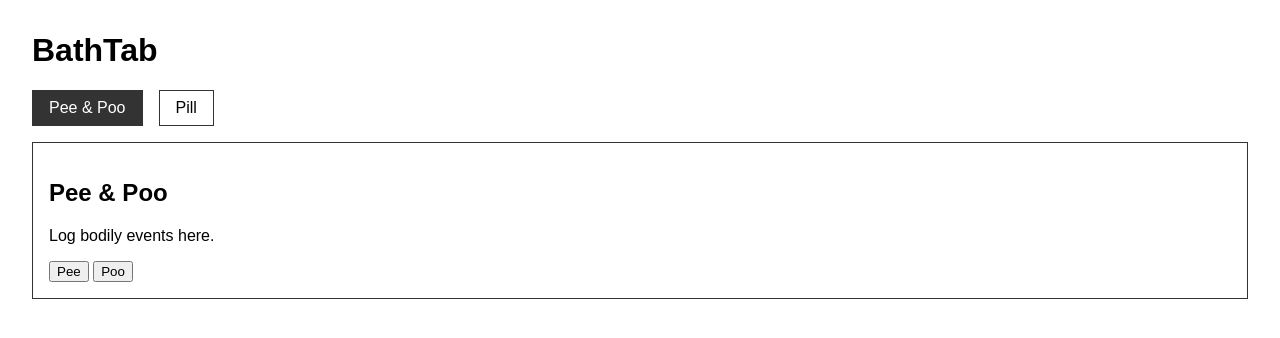
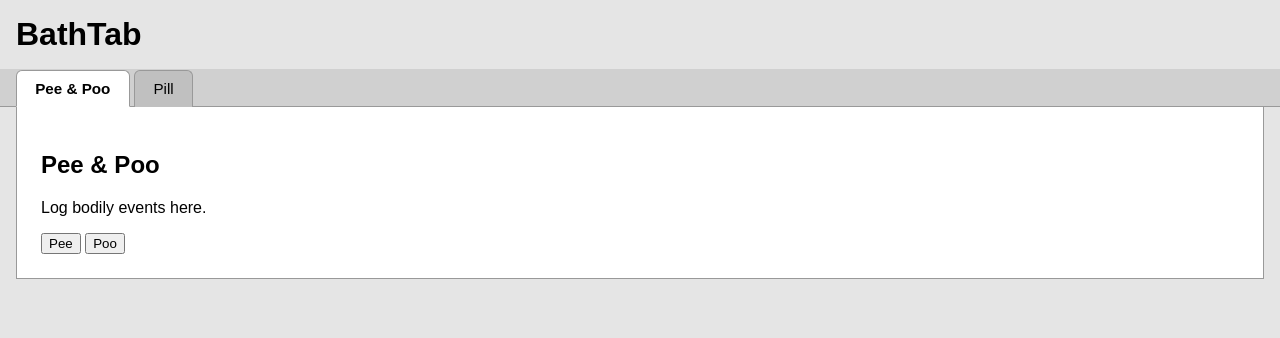
Before and after one commit to vladimir-zolotykh/bathtab, a Django app: page / in a window 1280 px wide. Shown: the top 338 px of the page. Run offline with Django 5.2, Linux system fonts and the light colour scheme.

Commit message:
Mimic browser tabs
GPT5 version

```diff
--- a/bathtab_prj/timestamp_app/templates/timestamp_app/base.html
+++ b/bathtab_prj/timestamp_app/templates/timestamp_app/base.html
@@ -3,32 +3,71 @@
     <head>
         <meta charset="UTF-8">
         <title>BathTab</title>
+
         <style>
          body {
              font-family: sans-serif;
-             margin: 2em;
+             margin: 0;
+             background: #e5e5e5;
          }
+
+         h1 {
+             margin: 1rem;
+         }
+
+         /* --- Tabs container --- */
          .tabs {
              display: flex;
-             gap: 1em;
-             margin-bottom: 1em;
+             padding-left: 1rem;
+             background: #d0d0d0;
+             border-bottom: 1px solid #999;
          }
+
+         /* --- Individual tab --- */
          .tab {
-             padding: 0.5em 1em;
-             border: 1px solid #333;
+             position: relative;
+             top: 1px;
+             padding: 0.6em 1.2em;
+             margin-right: 0.3em;
+
+             background: #c0c0c0;
+             border: 1px solid #999;
+             border-bottom: none;
+
+             border-radius: 6px 6px 0 0;
              text-decoration: none;
-             color: black;
+             color: #000;
+
+             font-size: 0.95rem;
          }
-         .active {
-             background: #333;
-             color: white;
+
+         /* --- Hover (inactive tabs only) --- */
+         .tab:hover {
+             background: #d8d8d8;
          }
+
+         /* --- Active tab --- */
+         .tab.active {
+             background: #ffffff;
+             border-bottom: 1px solid #ffffff;
+             font-weight: bold;
+             z-index: 2;
+         }
+
+         /* --- Content area --- */
          .content {
-             border: 1px solid #333;
-             padding: 1em;
+             background: #ffffff;
+             border-top: none;
+             border-left: 1px solid #999;
+             border-right: 1px solid #999;
+             border-bottom: 1px solid #999;
+
+             padding: 1.5em;
+             margin: 0 1rem 1rem 1rem;
          }
         </style>
     </head>
+
     <body>
 
         <h1>BathTab</h1>
```
